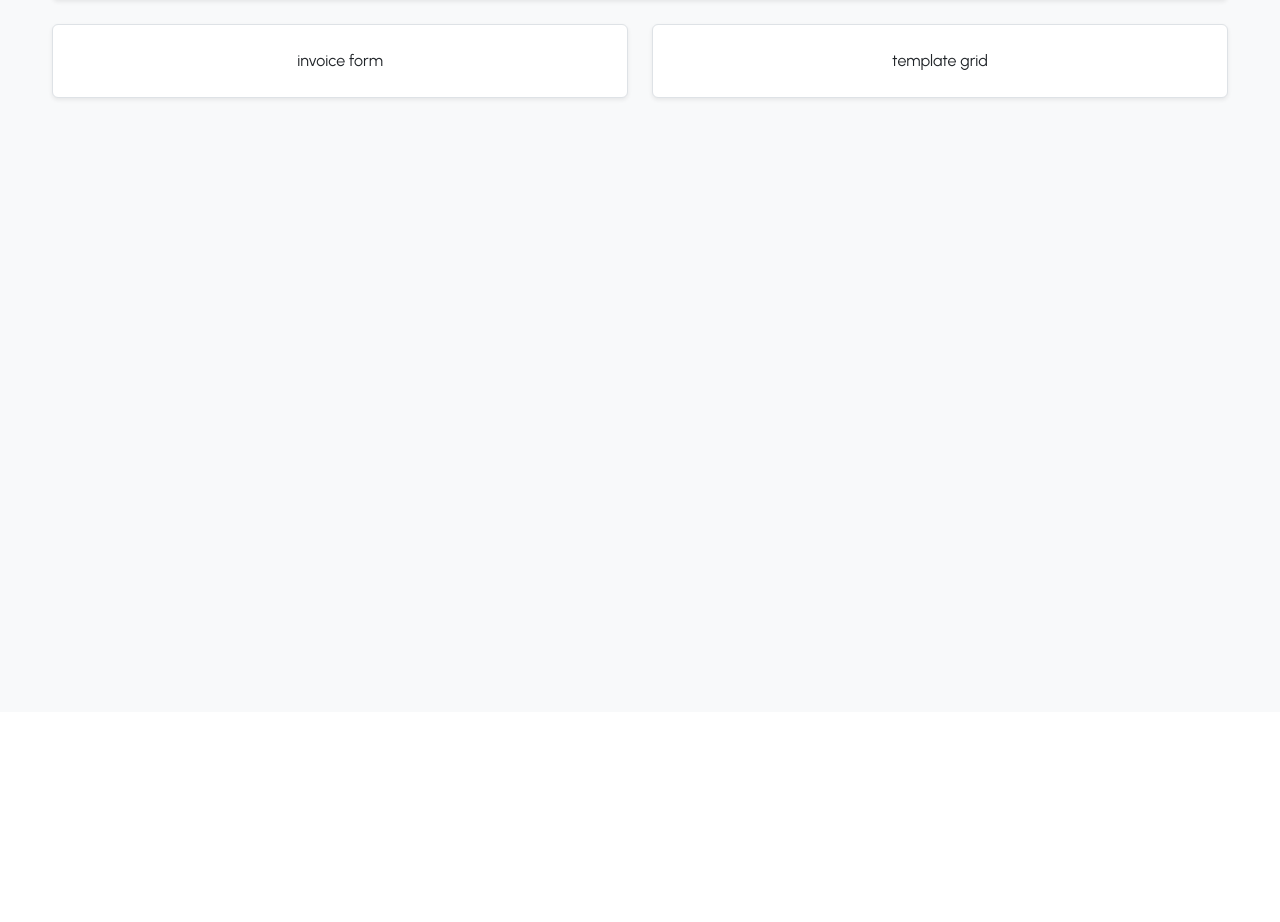
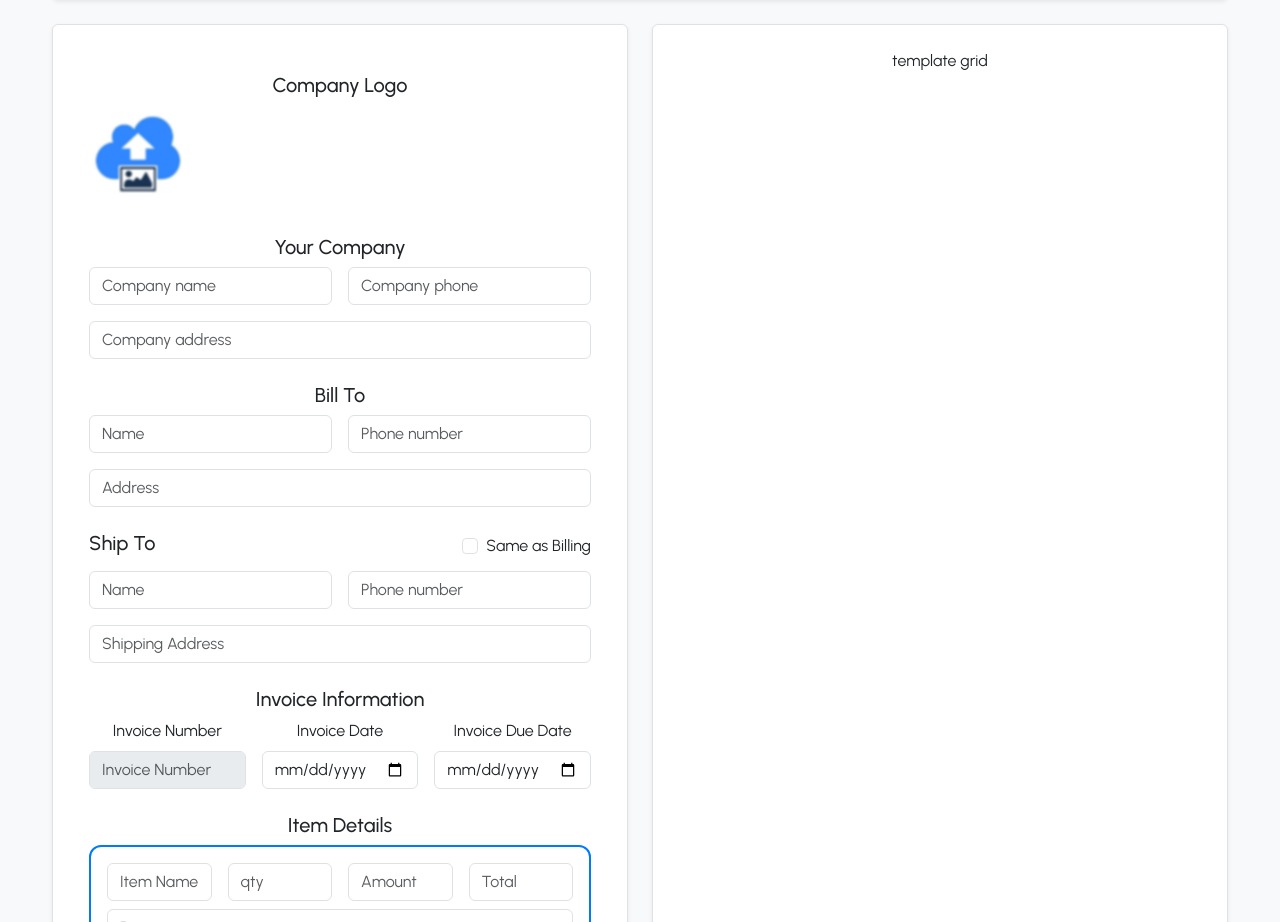
Before and after one commit to suyash-rgb/Invoice-Generator-Project, a React (Vite) app in the folder invoice-generator-client/: page /generate in a window 1280 px wide. Shown: the part 178-1100 px from the top of the page. Before the commit the page ends 890 px from the top, so only its background shows below. Built offline with nearby package versions, Linux system fonts and the light colour scheme.

Commit message:
Added InvoiceForm Component

```diff
--- a/invoice-generator-client/src/assets/assets.js
+++ b/invoice-generator-client/src/assets/assets.js
@@ -1,7 +1,9 @@
 //import template1 from './template1.png'
 import logo from './logo.png'
+import upload_area from './upload_area.jpg'
 
 export const assets = {
    //template1,
-   logo
+   logo,
+   upload_area
 }
--- /dev/null
+++ b/invoice-generator-client/src/components/InvoiceForm.jsx
@@ -0,0 +1,190 @@
+import React from 'react'
+import {assets} from "../assets/assets.js";
+import { Trash2 } from 'lucide-react';
+
+
+const InvoiceForm = () => {
+  return (
+    <div className="invoiceform container py-4">
+
+        {/* Company Logo */}
+        <div className="mb-4">
+            <h5 className="mb-2">Company Logo</h5>
+            <div className="d-flex align-items-center gap-3">
+                <label htmlFor="image" className="form-label d-block">
+                    <img
+                        src={assets.upload_area}
+                        alt="upload"
+                        width={98}
+                        style={{ filter: 'blur(1px)', display: 'block' }}
+                     />
+                </label>
+                <input
+                   type="file"
+                   name="logo"
+                   id="image"
+                   hidden
+                   className="form-control"
+                   accept="image/*"
+                />
+            </div>
+        </div>
+
+        {/* Company Info */}
+        <div className="mb-4">
+            <h5>Your Company</h5>
+            <div className="row g-3">
+               <div className="col-md-6">
+                 <input type="text" className="form-control" placeholder="Company name" />
+                </div>
+                <div className="col-md-6">
+                 <input type="text" className="form-control" placeholder="Company phone" />
+                </div>
+                <div className="col-md-12">
+                 <input type="text" className="form-control" placeholder="Company address" />
+                </div>
+            </div>
+        </div>
+
+        {/* Bill to*/}
+        <div className="mb-4">
+           <h5> Bill To</h5>
+            <div className="row g-3">
+               <div className="col-md-6">
+                 <input type="text" className="form-control" placeholder="Name" />
+                </div>
+                <div className="col-md-6">
+                 <input type="text" className="form-control" placeholder="Phone number" />
+                </div>
+                <div className="col-md-12">
+                 <input type="text" className="form-control" placeholder="Address" />
+                </div>
+            </div>
+        </div>
+
+        {/* Ship to */}
+        <div className="mb-4">
+            <div className="d-flex justify-content-between align-items-center mb-2">
+                <h5> Ship To</h5>
+                <div className="form-check">
+                <input type="checkbox" className="form-check-input" id="sameAsBilling"/>
+                <label htmlFor="sameAsBilling" className="form-check-label">
+                    Same as Billing
+                </label>
+                </div>
+            </div>
+
+            <div className="row g-3">
+               <div className="col-md-6">
+                 <input type="text" className="form-control" placeholder="Name" />
+                </div>
+                <div className="col-md-6">
+                 <input type="text" className="form-control" placeholder="Phone number" />
+                </div>
+                <div className="col-md-12">
+                 <input type="text" className="form-control" placeholder="Shipping Address" />
+                </div>
+            </div>
+        </div>
+
+        {/* Invoice Info */}
+        <div className="mb-4">
+            <h5> Invoice Information </h5>
+            <div className="row g-3">
+               <div className="col-md-4">
+                  <label htmlFor="invoiceNumber" className="form-label">Invoice Number</label>
+                  <input type="text" disabled className="form-control" placeholder="Invoice Number" id="invoiceNumber" />
+                </div>
+                <div className="col-md-4">
+                  <label htmlFor="invoiceDate" className="form-label">Invoice Date</label>
+                  <input type="date" className="form-control" id="invoiceDate" />
+                </div>
+                <div className="col-md-4">
+                   <label htmlFor="invoiceDueDate" className="form-label">Invoice Due Date</label>
+                  <input type="date" className="form-control" id="invoiceDueDate"/>
+                </div>
+            </div>
+        </div>
+
+        {/* Item details */}
+        <div className="mb-4">
+            <h5>Item Details</h5>
+            <div className="card p-3 mb-3">
+                <div className="row g-3 mb-2">
+                   <div className="col-md-3">
+                     <input type="text" className="form-control" placeholder="Item Name"/>
+                   </div>
+                   <div className="col-md-3">
+                    <input type="number" className="form-control" placeholder="qty"/>
+                   </div>
+                   <div className="col-md-3">
+                    <input type="number" className="form-control" placeholder="Amount" />
+                   </div>
+                   <div className="col-md-3">
+                    <input type="number" className="form-control" placeholder="Total" />
+                   </div>
+                </div>
+
+                <div className="flex gap-2">
+                  <textarea className="form-control" placeholder="Description"></textarea>
+                  <button className="btn btn-outline-danger" type="button">
+                    <Trash2 size={18} />
+                  </button>
+                </div>
+            </div>
+            <button className="btn btn-primary" type="button">Add Item</button>
+        </div>
+
+        {/* Bank Account Info */}
+        <div className="mb-4">
+            <h5> Bank Account Details </h5>
+            <div className="row g-3">
+               <div className="col-md-4">
+                  <input type="text" className="form-control" placeholder="Account Name" />
+                </div>
+                <div className="col-md-4">
+                  <input type="text" className="form-control" placeholder="Account Number"/>
+                </div>
+                <div className="col-md-4">
+                  <input type="text" className="form-control" placeholder="Branch/IFSC Code"/>
+                </div>
+            </div>
+        </div>
+
+        {/* Totals */}
+        <div className="mb-4">
+           <h5>Totals</h5>
+           <div className="d-flex-justify-content-end">
+             <div className="w-100 w-md-50">
+               <div className="d-flex justify-content-between">
+                <span>Subtotal</span>
+                <span>{1000.00}</span>
+               </div>
+               <div className="d-flex justify-content-between align-items-center my-2">
+                 <label htmlFor="taxInput" className="mb-2">Tax Rate (%)</label>
+                 <input type="number" id="taxInput" className="form-control w-50 text-end" placeholder="2"/>
+               </div>
+               <div className="d-flex justify-content-between">
+                <span>Tax Amount</span>
+                <span>{1000.00}</span>
+               </div>
+               <div className="d-flex justify-content-between fw-bold mt-2">
+                <span>Grand total</span>
+                <span>{1000.00}</span>
+               </div>
+             </div>
+          </div>
+        </div>
+
+        {/* Notes */}
+        <div className="mb-4">
+            <h5>Notes:</h5>
+            <div className="w-100">
+                <textarea name="notes" className="form-control" rows={3}></textarea>
+            </div>
+        </div>
+    </div>
+  )
+}
+
+export default InvoiceForm;
--- a/invoice-generator-client/src/index.css
+++ b/invoice-generator-client/src/index.css
@@ -18,6 +18,7 @@
   animation: spin 1s linear infinite;
 }
 
+.mainpage input:focus,
 .invoiceform input:focus,
 .invoiceform textarea:focus,
 .invoiceform select:focus{
--- a/invoice-generator-client/src/pages/MainPage.jsx
+++ b/invoice-generator-client/src/pages/MainPage.jsx
@@ -1,6 +1,7 @@
 import React, { useState, useContext } from "react";
 import 'bootstrap-icons/font/bootstrap-icons.css';
 import { AppContext } from "../context/AppContext.jsx";
+import InvoiceForm from "../components/InvoiceForm.jsx";
 
 const MainPage = () => {
 
@@ -22,7 +23,7 @@ const MainPage = () => {
   }
 
   return (
-    <div className="container-fluid bg-light min-vh-100 py-4">
+    <div className="mainpage container-fluid bg-light min-vh-100 py-4">
       <div className="container">
 
         {/* Title bar */}
@@ -58,7 +59,7 @@ const MainPage = () => {
           {/* Invoice Form */}
           <div className="col-12 col-lg-6 d-flex">
             <div className="bg-white border rounded shadow-sm p-4 w-100">
-              invoice form
+              <InvoiceForm />
             </div>
 
           </div>
```
Also changed, not shown: invoice-generator-client/src/assets/upload_area.jpg (added).
